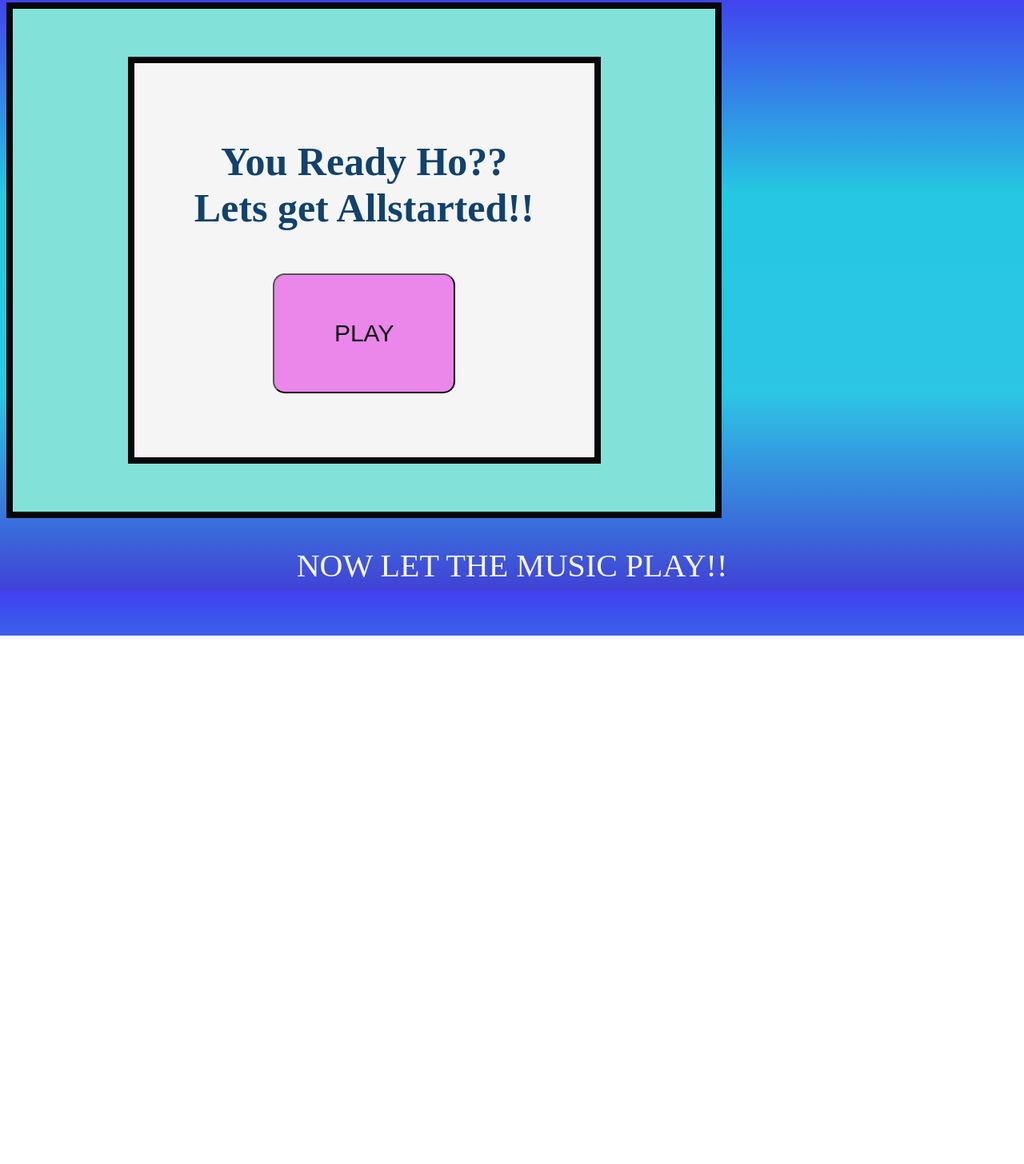
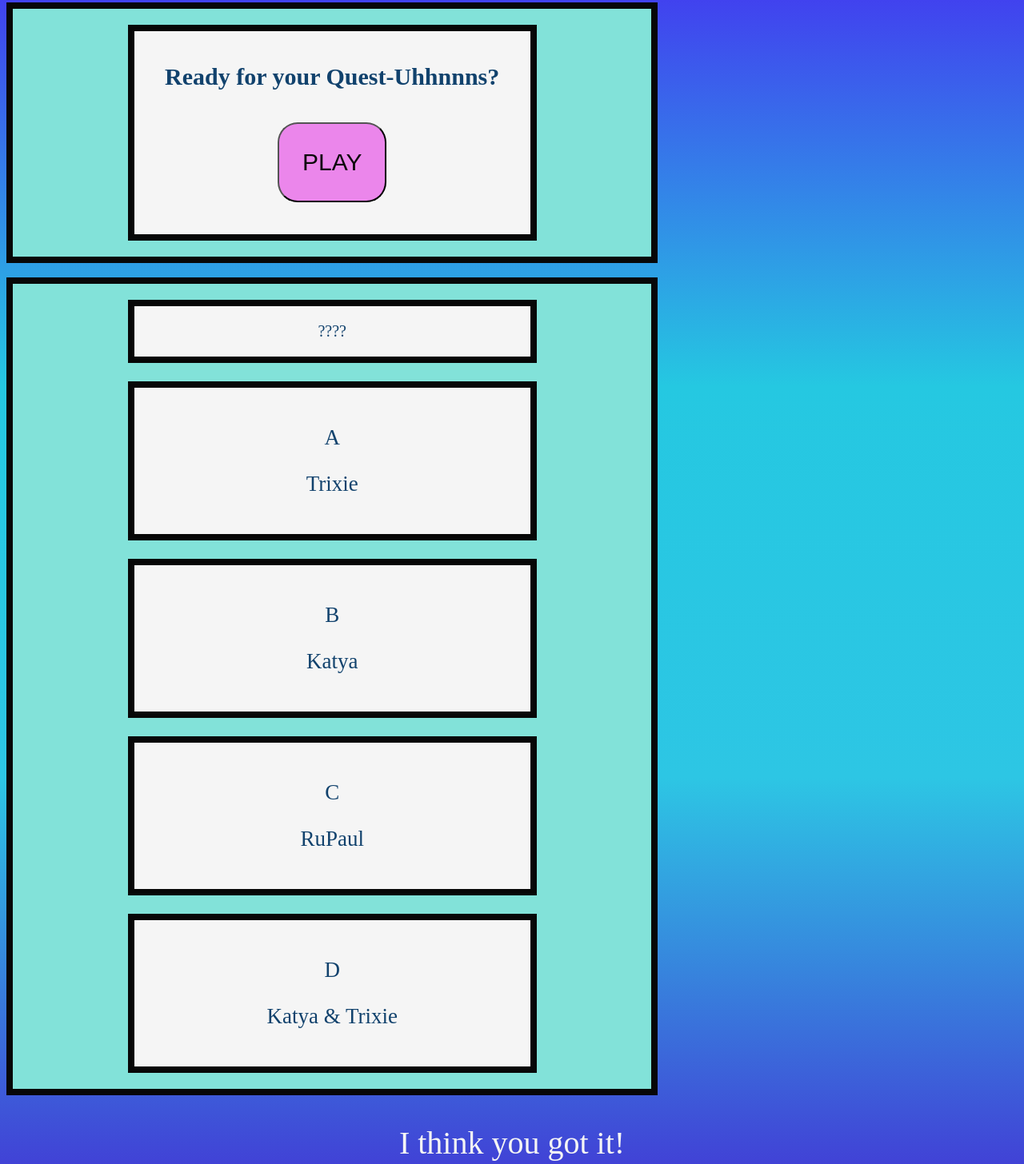
Before and after one commit to 206Dorian/Quest-Uhhnns, a plain HTML site: page index.html in a window 1280 px wide. Shown: the part 5-1461 px from the top of the page at 80% size. Before the commit the page ends 800 px from the top, so only its background shows below. Drawn offline with Linux system fonts and the light colour scheme.

Commit message:
playing with css, adding quest-uhhnnns

```diff
--- a/index.html
+++ b/index.html
@@ -13,16 +13,47 @@
 
     <div class="container">
         <div id="home" class="flex-column" flex-center">
-            <h1>You Ready Ho??  Lets get Allstarted!!</h1>
+            <h1>Ready for your Quest-Uhhnnns?</h1>
 <!-- <a href="/game.html" class = "btn" PLAY> -->
 <button> PLAY</button>
 <!-- <a href="/highscores.html" class>"btn">PLAY</a> -->
         </div>
     </div>
 
+<br>
+
+    <div class="container">
+        <div id= "quest-uuhhnns"> ????</div>
+        <br>
+        <div class="choice-container">
+        <p class="choice-prefix">A<p/>
+        <p class="choice-text">Trixie<p/>
+        </div>
+            <br>
+
+        <div class="choice-container">
+            <p class="choice-prefix">B<p/>
+            <p class="choice-text">Katya<p/>
+            </div>
+            <br>
+
+        <div class="choice-container">
+            <p class="choice-prefix">C<p/>
+            <p class="choice-text">RuPaul<p/>
+            </div>
+
+            <br>
+        <div class="choice-container">
+            <p class="choice-prefix">D<p/>
+            <p class="choice-text">Katya & Trixie<p/>
+            </div>
+        </div>
+
+<!-- <p id="question"></p>
+<p id="question"></p> -->
 
     <link rel="javascript" href="script.js">
     <br><br>
-<footer> NOW LET THE MUSIC PLAY!! </footer>
+<footer> I think you got it! </footer>
 </body>
 </html>
--- a/style.css
+++ b/style.css
@@ -1,6 +1,4 @@
 /*made the background gradient */
-
-
 body {
 color: rgb(17, 66, 109);
  background-image: linear-gradient(rgb(65, 65, 239) ,rgb(37, 200, 225), rgb(45, 198, 228), rgb(65, 65, 214))
@@ -9,7 +7,7 @@ color: rgb(17, 66, 109);
 
 h1{
 text-align: center;
-font-size:50px;
+font-size:30px;
 text-shadow: navy;
 text-shadow: 30px;
 }
@@ -22,7 +20,7 @@ nav {
 }
 
 p {
-    font-size: 30px;
+    font-size: 27px;
 }
 
 .container {
@@ -30,7 +28,7 @@ p {
     align-items: center;
     justify-content: center;
     background-color: rgb(130, 226, 217);
-    padding: 20px, 20px;
+    padding: 10px,10px;
 
 }
 
@@ -40,13 +38,19 @@ button
 background-color: rgb(235, 134, 235) ;
 color: rgb(10, 9, 9);
 font-size: 30px;
-width: 50%;
-height: 150px;
-margin: 20px 40px;
-border-radius: 15px;
-box-shadow: 30px;
+width: 30%;
+height: 100px;
+margin: 20px 20px;
+border-radius: 25px;
+box-shadow: 40px;
 }
 
+button:hover {background-color: #3e8e41
+
+  background-color: #3e8e41;
+  box-shadow: 0 5px #666;
+  transform: translateY(4px);
+}
 
 
 main{
@@ -55,16 +59,16 @@ flex-direction: column;
 
 }
 
-/* Will add other images later and probaly center*/
+
 div{
     display: flex-box;
     flex-direction: column;
-    padding: 60px;
+    padding: 20px;
     background-color: whitesmoke;
-    box-sizing: border-box 20px;
+    box-sizing: border-box 10px;
     border: 8px solid rgb(7, 7, 7);
     width: 60%;
-    font-size: 30px;
+    font-size: 20px;
     text-align: center;
 }
 
@@ -103,7 +107,7 @@ div{
     color: #fff;
   }
 
-/*Going ot tweak this more in the future*/
+
   footer{
     color: whitesmoke;
     text-align: center;
```
Also changed, not shown: script.js (+6 -5 lines).
